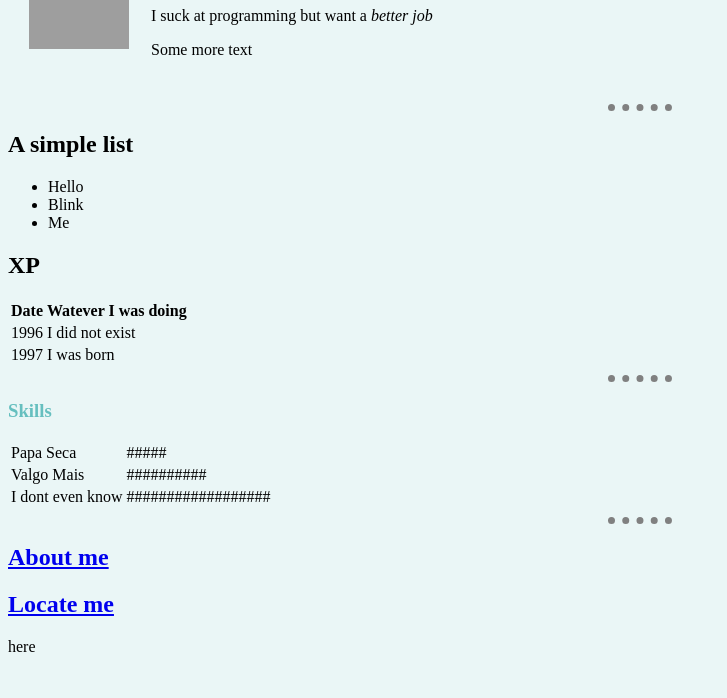
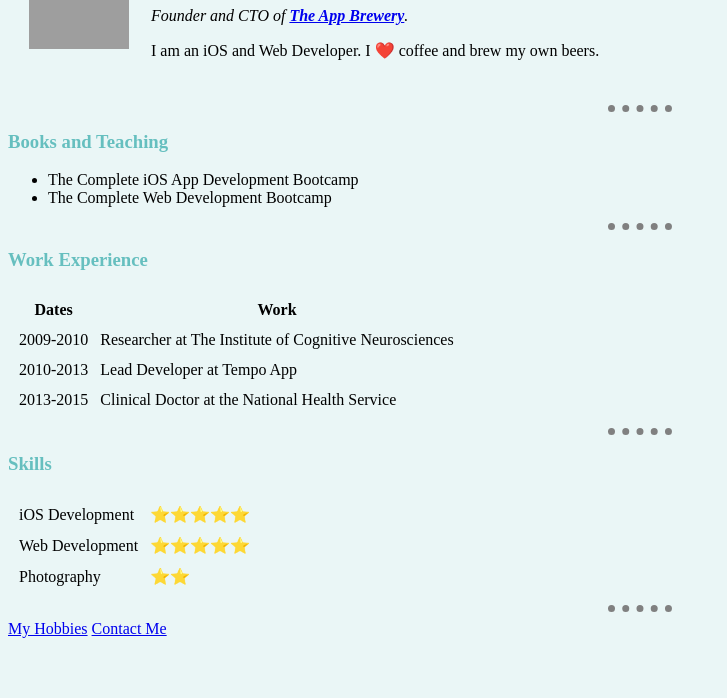
Before and after one commit to charliemka/WebDevBootcamp, a plain HTML site: page HTML/index.html in a window 1280 px wide. Shown: the part 102-800 px from the top of the page, without its empty margins (0-727 px from the left). Drawn offline with Linux system fonts and the light colour scheme; grey boxes are pictures that could not be loaded.

Commit message:
Adding CSS and completing challenges

```diff
--- a/HTML/css/styles.css
+++ b/HTML/css/styles.css
@@ -16,3 +16,8 @@ h1{
 h3{
     color :#66BFBF;
 }
+
+#profilePic{
+    width:100px;
+    height:100px;
+}
--- a/HTML/index.html
+++ b/HTML/index.html
@@ -1,74 +1,68 @@
 <!DOCTYPE html>
-<html lang="en">
+<html>
   <head>
-    <meta charset="UTF-8">
-    <meta http-equiv="X-UA-Compatible" content="IE=edge">
-    <meta name="viewport" content="width=device-width, initial-scale=1.0">
-    <title>Myself</title>
+    <meta charset="utf-8">
+    <title>Angela's Personal Site</title>
     <link rel="stylesheet" href="css/styles.css">
   </head>
+
   <body>
     <table cellspacing="20">
       <tr>
-            <td><img src="img/Pug-4.jpg" alt="A pug" width="100px" height="100px" ></td>
-            <td>
-                <h1>Carlos Varela</h1>
-                <p>I suck at programming but want a <em>better job</em></p>
-                <p>Some more text </p>
-            </td>
+        <td><img id="profilePic" src="img/Pug-4.jpg" alt="angela profile picture"></td>
+        <td><h1>Angela Yu</h1>
+        <p><em>Founder and CTO of <strong><a href="https://www.appbrewery.co/">The App Brewery</a></strong>.</em></p>
+        <p>I am an iOS and Web Developer. I ❤️ coffee and brew my own beers.</p></td>
       </tr>
     </table>
     <hr>
-    <h2>A simple list</h2>
+    <h3>Books and Teaching</h3>
     <ul>
-        <li>Hello</li>
-        <li>Blink</li>
-        <li>Me</li>
+      <li>The Complete iOS App Development Bootcamp</li>
+      <li>The Complete Web Development Bootcamp</li>
     </ul>
-
-    <h2>XP</h2>
-    <table>
+    <hr>
+    <h3>Work Experience</h3>
+    <table cellspacing="10">
       <thead>
         <tr>
-                <th>Date</th>
-                <th>Watever I was doing</th>
+          <th>Dates</th>
+          <th>Work</th>
         </tr>
       </thead>
       <tbody>
         <tr>
-                <td>1996</td>
-                <td>I did not exist</td>
+          <td>2009-2010</td>
+          <td>Researcher at The Institute of Cognitive Neurosciences</td>
         </tr>
         <tr>
-                <td>1997</td>
-                <td>I was born</td>
+          <td>2010-2013</td>
+          <td>Lead Developer at Tempo App</td>
         </tr>
-
+        <tr>
+          <td>2013-2015</td>
+          <td>Clinical Doctor at the National Health Service</td>
+        </tr>
       </tbody>
-    <tfoot>
-
-    </tfoot>
-
-
     </table>
     <hr>
     <h3>Skills</h3>
-    <table cellpsacing = "20" >
+    <table cellspacing="10">
       <tr>
-            <td>Papa Seca</td>
-            <td>#####</td>
-        </tr>
-            <td>Valgo Mais</td>
-            <td>##########</td>
+        <td>iOS Development</td>
+        <td>⭐️⭐️⭐️⭐️⭐️</td>
       </tr>
       <tr>
-            <td>I dont even know</td>
-            <td>##################</td>
+        <td>Web Development</td>
+        <td>⭐️⭐️⭐️⭐️⭐️</td>
+      </tr>
+      <tr>
+        <td>Photography</td>
+        <td>⭐️⭐️</td>
       </tr>
     </table>
     <hr>
-    <h2><a href="hobbies.html">About me</a></h2>
-    <h2><a href="contact.html">Locate me</a></h2>
-    <p><a href="defi.com"></a> here</p>
+    <a href="hobbies.html">My Hobbies</a>
+    <a href="contact-me.html">Contact Me</a>
   </body>
 </html>
```
Lines whose indentation alone changed are shown as unchanged.
